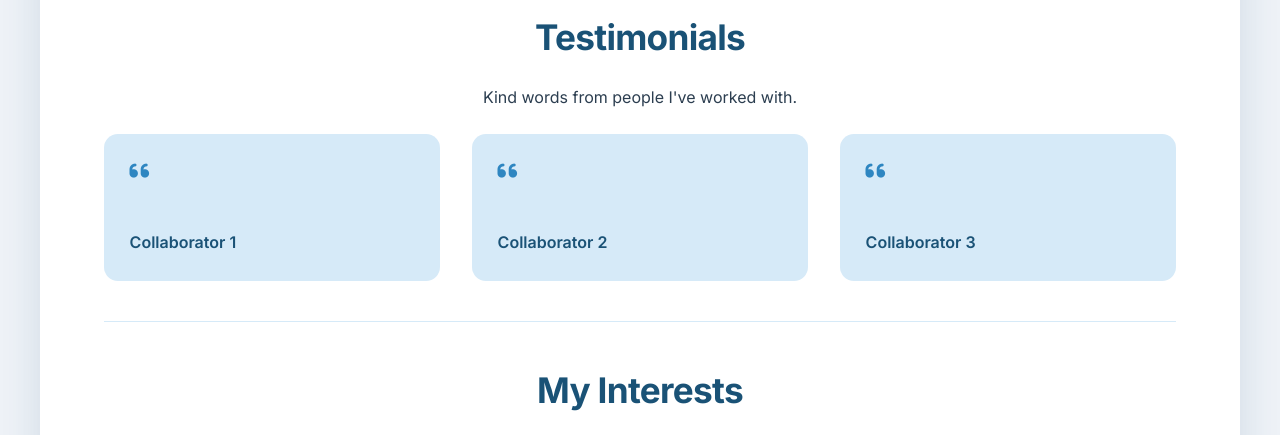
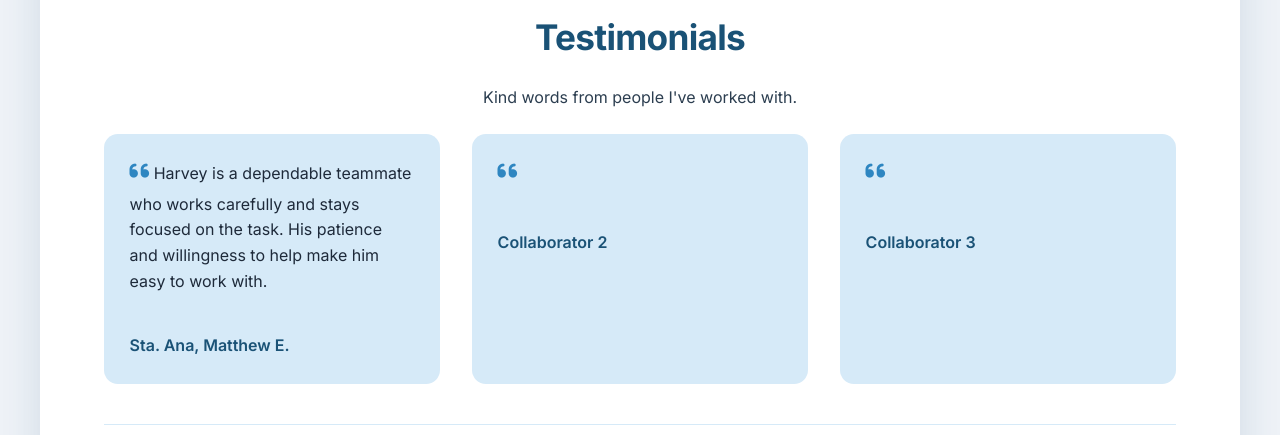
Before and after one commit to dlsud-submissions/team-404-portfolios, a plain HTML site: page rullan-harvey/Index.html in a window 1280 px wide. Shown: the part 3700-4135 px from the top of the page. Drawn offline with Linux system fonts and the light colour scheme.

Commit message:
chore: add testimony for harvey

```diff
--- a/rullan-harvey/Index.html
+++ b/rullan-harvey/Index.html
@@ -153,8 +153,9 @@
           <div class="testimonial-card">
             <i class="fas fa-quote-left"></i>
             <!-- Input here your Testimony -->
+            Harvey is a dependable teammate who works carefully and stays focused on the task. His patience and willingness to help make him easy to work with.
             <p class="testimonial-quote"></p>
-            <span class="testimonial-author">Collaborator 1</span>
+            <span class="testimonial-author">Sta. Ana, Matthew E.</span>
           </div>
           <div class="testimonial-card">
             <i class="fas fa-quote-left"></i>
```
